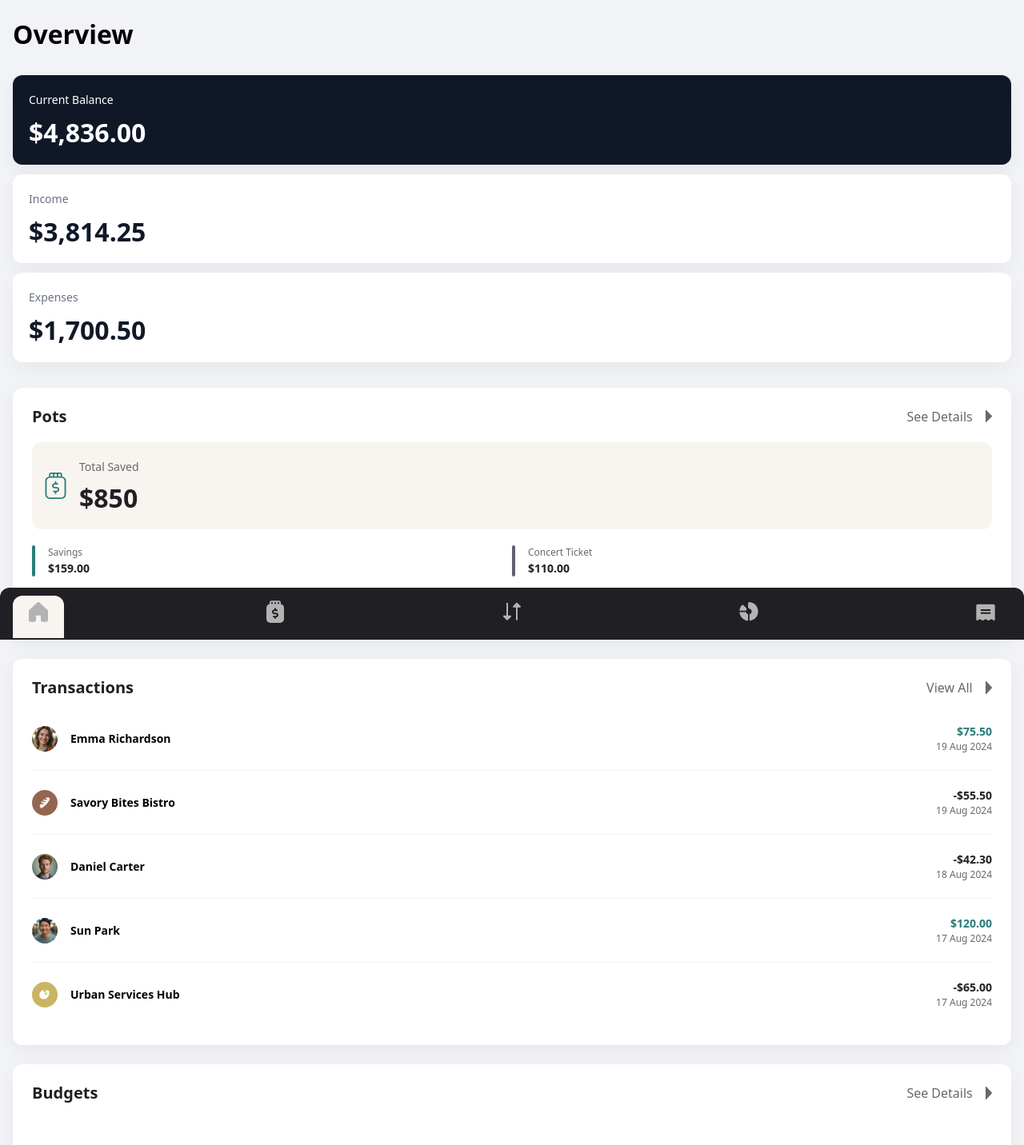
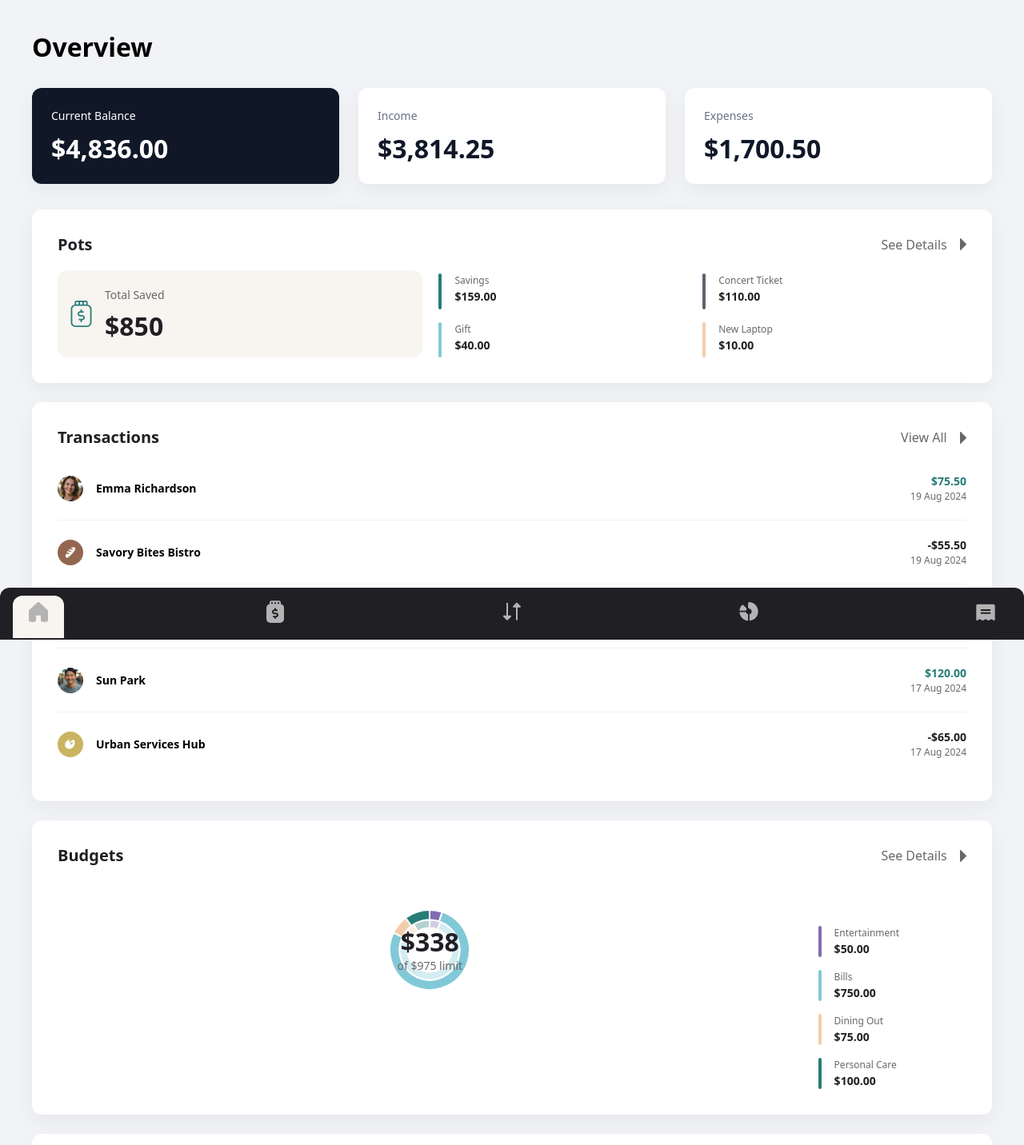
Before and after one commit to nishanth1596/personal-finance-app, a Next.js app: page / in a window 1280 px wide. Shown: the top 1432 px of the page at 80% size. Built offline with nearby package versions, Linux system fonts and the light colour scheme.

Commit message:
make overview page responsive for tablet size screen

```diff
--- a/src/components/shared/BudgetPieChart.tsx
+++ b/src/components/shared/BudgetPieChart.tsx
@@ -20,6 +20,12 @@ const BudgetPieChart = ({ data }: BudgetPieChartProps) => {
           width: "100%",
           height: "100%",
         }}
+        margin={{
+          top: 0,
+          right: 0,
+          bottom: 0,
+          left: 0,
+        }}
       >
         {/* Outer ring - budget limit */}
         <Pie
@@ -28,8 +34,8 @@ const BudgetPieChart = ({ data }: BudgetPieChartProps) => {
           nameKey="name"
           cx="50%"
           cy="50%"
-          innerRadius="60%"
-          outerRadius="80%"
+          innerRadius="75%"
+          outerRadius="100%"
           stroke="white"
           strokeWidth={2}
           isAnimationActive={false}
@@ -44,12 +50,12 @@ const BudgetPieChart = ({ data }: BudgetPieChartProps) => {
         {/* Inner ring - amount spent */}
         <Pie
           data={data}
-          dataKey="maximum"
+          dataKey="spent"
           nameKey="name"
           cx="50%"
           cy="50%"
-          innerRadius="45%"
-          outerRadius="60%"
+          innerRadius="55%"
+          outerRadius="75%"
           stroke="white"
           strokeWidth={2}
           fillOpacity={0.35}
--- a/src/components/shared/Overview/OverviewCard.tsx
+++ b/src/components/shared/Overview/OverviewCard.tsx
@@ -15,7 +15,7 @@ const OverviewCard = ({
   children,
 }: OverviewCardProps) => {
   return (
-    <article className="shadow-card rounded-xl bg-white p-6">
+    <article className="shadow-card rounded-xl bg-white p-6 md:p-8">
       <div className="flex justify-between">
         <h2 className="text-preset-2 text-grey-900">{title}</h2>
         <Link href={link} className="text-grey-500 flex items-center gap-4">
--- a/src/features/overview/BudgetsSummary.tsx
+++ b/src/features/overview/BudgetsSummary.tsx
@@ -9,8 +9,11 @@ const BudgetsSummary = () => {
 
   return (
     <OverviewCard link="/budgets" linkName="See Details" title="Budgets">
+      <div className="pt-7 md:grid md:grid-cols-[507fr_101fr] md:gap-x-5 md:pt-14">
+        <div className="mx-auto max-w-60">
           <BudgetPieChart data={budgetData} />
-      <div className="grid grid-cols-2 gap-y-4 pt-5">
+        </div>
+        <div className="grid grid-cols-2 gap-y-4 pt-5 md:grid-cols-1">
           {budgets.slice(0, 4).map((item, i) => (
             <SummaryItem
               color={item.theme}
@@ -20,6 +23,7 @@ const BudgetsSummary = () => {
             />
           ))}
         </div>
+      </div>
     </OverviewCard>
   );
 };
--- a/src/features/overview/FinancialSummary.tsx
+++ b/src/features/overview/FinancialSummary.tsx
@@ -13,7 +13,7 @@ const FinancialSummaryItem = ({
 
   return (
     <div
-      className={`${isDark ? "bg-gray-900" : "bg-white"} shadow-card rounded-xl p-5`}
+      className={`${isDark ? "bg-gray-900" : "bg-white"} shadow-card rounded-xl p-5 md:p-6`}
     >
       <p className={`${isDark ? "text-white" : "text-gray-500"} text-preset-4`}>
         {title}
@@ -33,7 +33,7 @@ const FinancialSummaryItem = ({
 
 const FinancialSummary = () => {
   return (
-    <article className="flex flex-col gap-3 pt-8">
+    <article className="grid grid-cols-1 gap-3 pt-8 md:grid md:grid-cols-3 md:gap-6">
       <FinancialSummaryItem theme="dark" title="Current Balance" value={4836} />
       <FinancialSummaryItem theme="light" title="Income" value={3814.25} />
       <FinancialSummaryItem theme="light" title="Expenses" value={1700.5} />
--- a/src/features/overview/Overview.tsx
+++ b/src/features/overview/Overview.tsx
@@ -6,7 +6,7 @@ import TransationsSummary from "./TransationsSummary";
 
 const Overview = () => {
   return (
-    <section className="order-1 px-4 py-6">
+    <section className="order-1 px-4 py-6 md:p-10">
       <h1 className="text-preset-1">Overview</h1>
       <FinancialSummary />
 
--- a/src/features/overview/PotsSummary.tsx
+++ b/src/features/overview/PotsSummary.tsx
@@ -6,7 +6,7 @@ import { pots } from "@/constants/constants";
 const PotsSummary = () => {
   return (
     <OverviewCard title="Pots" linkName="See Details" link="/pots">
-      <div className="grid grid-cols-1 pt-5">
+      <div className="grid grid-cols-1 pt-5 md:grid-cols-[247fr_357fr] md:gap-x-5">
         <div className="bg-beige-100 flex gap-4 rounded-xl px-4 py-5">
           <Image alt="" src={"/images/icon-pot.svg"} height={34} width={27} />
           <p className="text-preset-4 text-grey-500 flex flex-col">
@@ -15,7 +15,7 @@ const PotsSummary = () => {
           </p>
         </div>
 
-        <div className="grid grid-cols-2 gap-y-4 pt-5">
+        <div className="grid grid-cols-2 gap-y-4 pt-5 md:pt-1">
           {pots.slice(0, 4).map((item, i) => (
             <SummaryItem
               key={i}
```
Lines whose indentation alone changed are shown as unchanged.
